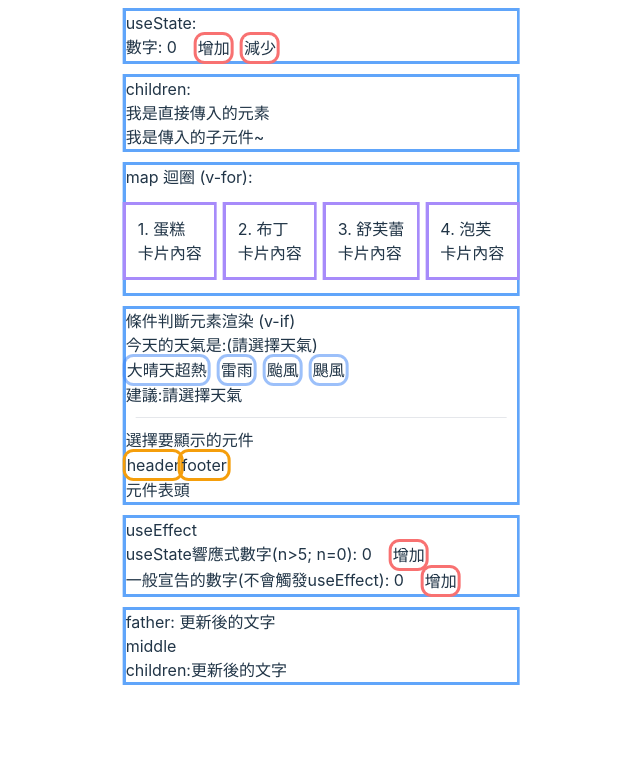
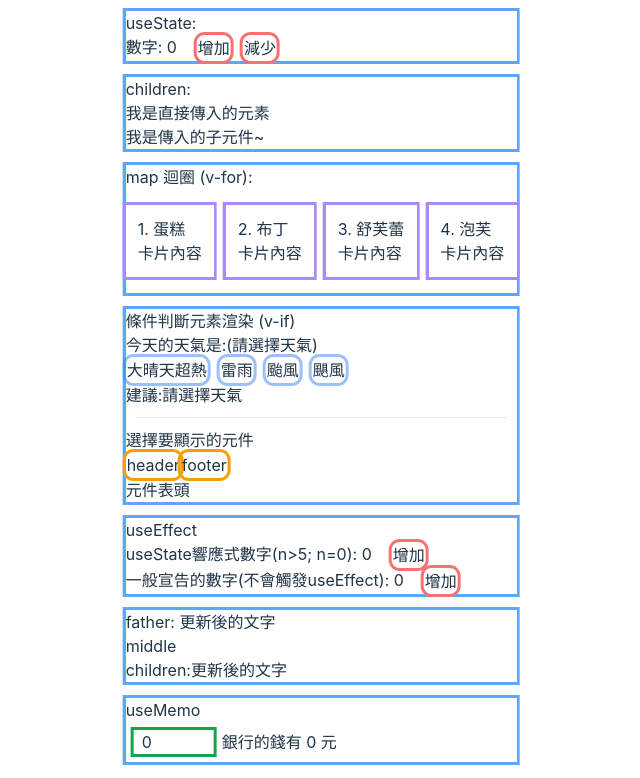
Before and after one commit to MizuYang/React-Demo, a React (Vite) app: page / in a window 1280 px wide. Shown: the part 329-1107 px from the top of the page, without its empty margins (319-959 px from the left). Before the commit the page ends 1027 px from the top, so only its background shows below. Built offline with nearby package versions, Linux system fonts and the light colour scheme.

Commit message:
新增 練習: useMemo

```diff
--- a/src/App.tsx
+++ b/src/App.tsx
@@ -17,6 +17,8 @@ import { Children } from "@components/baseDemo/Children.tsx";
 import { UseEffect } from "@components/baseDemo/UseEffect.tsx";
 
 import { Father } from "@components/baseDemo/useContext/Father.tsx";
+
+import { UseMemo } from '@/components/baseDemo/UseMemo.tsx';
 
 function fatherFn() {
   console.log("父層的方法");
@@ -179,6 +181,11 @@ function App() {
         <div className="ring ring-blue-400 my-4">
           <Father />
         </div>
+
+        {/* useMemo */}
+        <div className="ring ring-blue-400 my-4">
+          <UseMemo />
+        </div>
       </div>
     </>
   );
--- /dev/null
+++ b/src/components/baseDemo/UseMemo.tsx
@@ -0,0 +1,28 @@
+import { useMemo, useState } from "react";
+export function UseMemo() {
+  const [money, setCount] = useState(0);
+
+  const bank = useMemo(() => `銀行的錢有 ${money} 元`, [money]);
+
+  function updMoney(e: React.FormEvent<HTMLInputElement> | undefined) {
+    try {
+      const target = e?.target as HTMLInputElement; // 類型斷言
+      setCount(+target.value);
+    } catch (err) {
+      console.error(err);
+    }
+  }
+  return (
+    <div>
+      <p>useMemo</p>
+
+      <input
+        type="number"
+        className="ring ring-green-600 px-2 focus:outline-none w-20 m-2"
+        value={money}
+        onInput={(event) => updMoney(event)}
+      />
+      {bank}
+    </div>
+  );
+}
```
